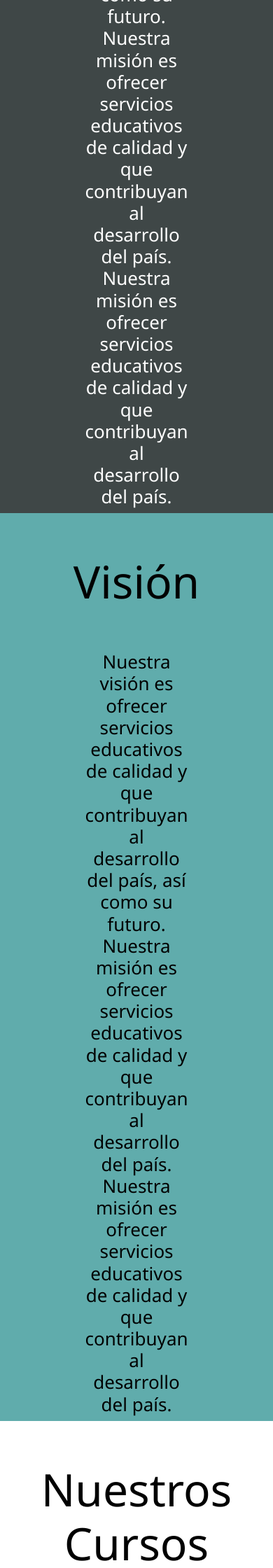
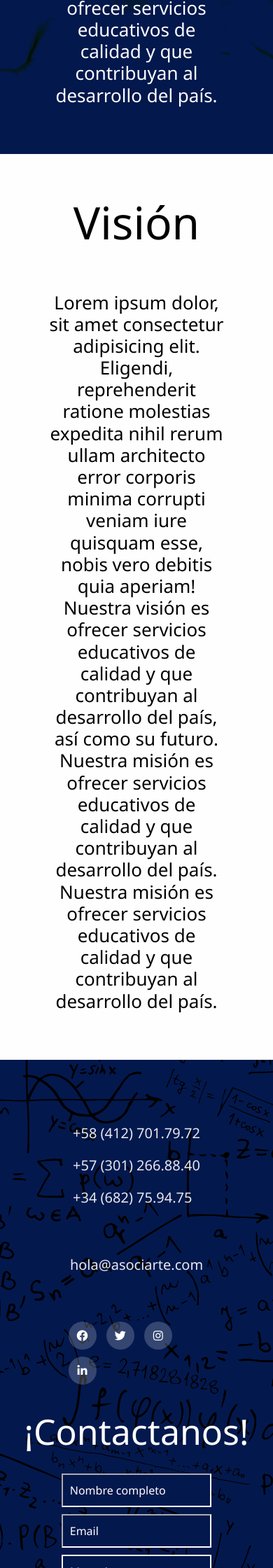
Before and after one commit to lesanpi/sc-elearning, a Flask app: page / in a window 390 px wide. Shown: the part 3160-5400 px from the top of the page at 70% size. Run offline with Flask 2, Linux system fonts and the light colour scheme.

Commit message:
Responsive, Contacto, Email, Telefono, Estilos de las secciones

```diff
--- a/static/css/aboutUs.css
+++ b/static/css/aboutUs.css
@@ -1,8 +1,8 @@
 .about-us-section{
     display: flex;
     flex-direction: column;
-    padding-top: 60px;
-    justify-content: flex-start;
+    padding: 60px 10px;
+    justify-content: center;
     width: 100%;
     min-height: calc(100vh - 100px);
     background-color: var(--About-us-background);
@@ -12,29 +12,33 @@
 .about-us-text{
     display: flex;
     flex-direction: column;
-    color: var(--secondary-color)
+    color: var(--secondary-color);
+
 }
 
 .about-us-text h1 {
     font-size: 64px;
     font-weight: 400;
     text-align: center;
-    margin-bottom: 60px;
+    margin-bottom: 40px;
 }
 
 .about-us-text h2 {
     margin-left: 120px;
     margin-right: 120px;
     font-size: 26px;
-    font-weight: 400;
+    font-weight: 500;
     text-align: center;
+
 }
+
 
 .about-us-figures{
     display: flex;
     justify-content: space-evenly;
     flex-wrap: wrap;
     margin-top: 50px;
+    margin-bottom: 10px;
 }
 
 .about-us-figure1, .about-us-figure2, .about-us-figure3 {
@@ -50,3 +54,12 @@
     display: block;
     margin: 0 auto;
 }
+
+@media (max-width: 768px){
+    .about-us-text h2 {
+        margin-left: 60px;
+        margin-right: 60px;
+
+    }
+
+}
--- /dev/null
+++ b/static/css/footer.css
@@ -0,0 +1,160 @@
+/*footer*/
+
+.footer-container{
+    margin:0;
+    padding:0;
+    max-width: 1170px;
+    margin:auto;
+    line-height: 1.5;
+    font-family: 'Poppins', sans-serif;
+}
+
+  .footer-row{
+      display: flex;
+      flex-wrap: wrap;
+      justify-content: center;
+      align-items: center;
+  }
+
+  ul{
+      list-style: none;
+    padding:0;
+  }
+
+  .footer{
+    /* background-image: url('../imgs/mision.jpg');   */
+    background-image: url("/static/imgs/formulaspng.png");
+    background-color: #03184d;
+    background-attachment: fixed;
+    background-blend-mode: darken;
+    background-size: cover;
+      padding-top: 40px;
+      padding-bottom: 90px;
+      margin-top: 0px;
+
+  }
+  .footer-col{
+    padding: 0 30px;
+  }
+  /* SOCIAL */
+  .footer-social{
+     width: 50%;
+     display: flex;
+     flex-direction: column;
+     justify-content: center;
+     align-items: center;
+     gap: 50px;
+  }
+  .footer-social h4{
+      color: white;
+      font-weight: 300;
+      font-size: 40px;
+  }
+  .footer-social .redessociales a{
+    display: inline-block;
+    height: 40px;
+    width: 40px;
+    background-color: rgba(255,255,255,0.2);
+    margin:0 10px 10px 0;
+    text-align: center;
+    line-height: 40px;
+    border-radius: 50%;
+    color: #ffffff;
+    transition: all 0.5s ease;
+}
+
+.footer-social .redessociales a:hover{
+    color: #24262b;
+    background-color: #ffffff;
+}
+
+
+.footer-phones p a, .footer-email p a{
+    text-decoration: none;
+    color: rgba(255,255,255, 0.9);
+    font-weight: 500;
+    font-size: 20px;
+}
+  /* FORM */
+  .footer-form{
+    width: 50%;
+    display: flex;
+    padding: 20px 0px;
+    flex-direction: column;
+    justify-content: center;
+    align-items: center;
+
+ }
+
+ .footer-form form {
+     display: flex;
+     flex-direction: column;
+     justify-content: center;
+     align-items: center;
+     gap: 10px;
+     padding: 2vw 4vw;
+     width: 90%;
+     max-width: 600px;
+ }
+
+ .footer-form form h3{
+     color: white;
+     font-weight: 300;
+     font-size: 50px;
+     text-align: center;
+     margin-bottom: 20px;
+ }
+ .footer-form form input::placeholder, .footer-form form textarea::placeholder{
+    color: white;
+    font-weight: 500;
+ }
+ .footer-form form input, .footer-form form textarea, .footer-form form button{
+    border-width: 2px;
+    border-color: white;
+    color: white;
+    background-color: var(--footer-color);
+
+ }
+ .footer-form form button{
+   font-weight: 500;
+ }
+ .footer-form form input{
+    padding: 10px;
+    width: 100%;
+    font-size: 16px;
+ }
+ .footer-form form textarea{
+    padding: 10px;
+    width: 100%;
+    font-size: 16px;
+
+
+ }
+ .footer-form form button{
+    padding: 10px;
+    width: 100%;
+    font-size: 18px;
+}
+
+  /* MEDIA QUERY*/
+
+@media (max-width: 768px){
+    .footer-row{
+      display: flex;
+      flex-direction: column;
+      justify-content: center;
+      align-items: center;
+
+  }
+  .footer-form{
+    width: 70%;
+ }
+ .footer{
+
+    padding-top: 90px;
+    padding-bottom: 90px;
+    margin-top: 0px;
+
+}
+
+}
--- a/static/css/globals.css
+++ b/static/css/globals.css
@@ -1,17 +1,26 @@
 :root{
+
+    /* COLORS */
     --primary-color: #fff;
-    --navbar-color: rgb(29, 26, 26);
+    --navbar-color: rgba(29, 26, 26);
     --secondary-color: #000000;
     --dark-pink: #e91e63;
     --blue-king: #536DFE;
     --dark-grey-color: #333;
+    --yellow: #dacd1b;
+    --darkBlue: #03184d;
+
+
     --cards-background-color: #fff;
     --footer-color: #03184d;
     --button-color: var(--navbar-color);
+
+    /*Sections colors*/
     --home-intro-background: #03184d;
-    --About-us-background: #dacd1b;
+    --About-us-background: #fefefe;
     --mision-background: #3f4747;
-    --vision-background: #60acac;
+    --vision-background: #fefefe;
+
     /* Cards colors*/
     --year-selected-color: #536DFE;
     --first-year-color: #536DFE;
--- a/static/css/mision.css
+++ b/static/css/mision.css
@@ -1,11 +1,16 @@
 .mision-section{
     display: flex;
     flex-direction: column;
-    justify-content: flex-start;
-    padding-top: 60px;
+    justify-content: center;
+    padding: 60px 10px;
     width: 100%;
     min-height: calc(100vh - 100px);
-    background-color: var(--mision-background);
+    background-image: url('../imgs/mision.jpg');
+    /* background-color: rgba(0,0,0,0.8); */
+    background-color: var(--darkBlue);
+    background-attachment: fixed;
+    background-blend-mode: darken;
+    background-size: cover;
     overflow: hidden;
 }
 
@@ -29,3 +34,15 @@
     font-weight: 400;
     text-align: center;
 }
+
+
+
+@media (max-width: 768px){
+    .mision-text h2{
+        margin-left: 60px;
+        margin-right: 60px;
+
+
+    }
+
+}
--- a/static/css/navbar.css
+++ b/static/css/navbar.css
@@ -326,102 +326,7 @@
 .contenedorcartas2 .cardelement .cara.cara2 .contenido a:hover{
   background: #333;
   color: #fff;
-} */
-
-
-
-/*footer*/
-
-    /* @import url('https://fonts.googleapis.com/css2?family=Poppins:wght@300;400;500;600;700&display=swap'); */
-
-.contenedorfooter{
-  margin:0;
-	padding:0;
-	max-width: 1170px;
-	margin:auto;
-  line-height: 1.5;
-	font-family: 'Poppins', sans-serif;
 }
-
-.rowfooter{
-	display: flex;
-	flex-wrap: wrap;
-}
-
-ul{
-	list-style: none;
-  padding:0;
-}
-
-.footer{
-	background-color: #03184d;
-    padding-top: 40px;
-    padding-bottom: 20px;
-    margin-top: 0px;
-}
-
-.footer-col{
-   width: 25%;
-   padding: 0 30px;
-}
-
-.footer-col h4{
-	font-size: 18px;
-	color: #ffffff;
-	text-transform: capitalize;
-	margin-bottom: 35px;
-	font-weight: 500;
-	position: relative;
-}
-
-.footer-col h4::before{
-	content: '';
-	position: absolute;
-	left:0;
-	bottom: -10px;
-	background-color: #3b93f7;
-	height: 2px;
-	width: 50px;
-}
-
-.footer-col ul li:not(:last-child){
-	margin-bottom: 10px;
-}
-
-.footer-col ul li a{
-	font-size: 16px;
-	text-transform: capitalize;
-	text-decoration: none;
-	font-weight: 300;
-	color: #bbbbbb;
-	display: block;
-  transition: all 0.3s ease;
-}
-
-.footer-col ul li a:hover{
-	color: #ffffff;
-	padding-left: 8px;
-}
-
-.footer-col .redessociales a{
-	display: inline-block;
-	height: 40px;
-	width: 40px;
-	background-color: rgba(255,255,255,0.2);
-	margin:0 10px 10px 0;
-	text-align: center;
-	line-height: 40px;
-	border-radius: 50%;
-	color: #ffffff;
-	transition: all 0.5s ease;
-}
-
-.footer-col .redessociales a:hover{
-	color: #24262b;
-	background-color: #ffffff;
-}
-
-/*responsive*/
 
 @media (min-width: 768px) and (max-width: 991px) {
   header ul li a{
@@ -440,7 +345,7 @@ ul{
     display: none;
     position: fixed;
     width: 100%;
-      background: #2f3640;
+    background: var(--navbar-color);
     top: -100%;
     left: 0;
     padding-left: 0px;
@@ -473,7 +378,7 @@ ul{
   header ul li div{
     position: relative;
     padding: 0 0 10px 0;
-      width: 50%;
+    width: 90%;
     border-bottom: solid;
     border-color: rgb(160, 160, 160);
     border-width: 1px;
@@ -481,13 +386,12 @@ ul{
   }
 
   header ul li a.active, header ul li a:hover{
-      color: #3b93f7;
+    color: white;
     border: none;
     background: none;
   }
 
   header ul li a:link, header ul li a:visited{
-      background-color: #2f3640;
   }
 
   header{
@@ -507,8 +411,5 @@ ul{
     margin: auto;
   }
 
-    .footer-col{
-      width: 50%;
-      margin-bottom: 30px;
+
 }
-  }
--- a/static/css/vision.css
+++ b/static/css/vision.css
@@ -1,8 +1,8 @@
 .vision-section{
     display: flex;
     flex-direction: column;
-    justify-content: flex-start;
-    padding-top: 60px;
+    justify-content: center;
+    padding: 60px 10px;
     width: 100%;
     min-height: calc(100vh - 100px);
     background-color: var(--vision-background);
@@ -26,6 +26,16 @@
     margin-left: 120px;
     margin-right: 120px;
     font-size: 26px;
-    font-weight: 400;
+    font-weight: 500;
     text-align: center;
 }
+
+@media (max-width: 768px){
+    .vision-text h2{
+        margin-left: 60px;
+        margin-right: 60px;
+
+
+    }
+
+}
--- a/templates/index.html
+++ b/templates/index.html
@@ -11,6 +11,7 @@
     <link href="https://cdn.jsdelivr.net/npm/bootstrap@5.0.2/dist/css/bootstrap.min.css" rel="stylesheet" integrity="sha384-EVSTQN3/azprG1Anm3QDgpJLIm9Nao0Yz1ztcQTwFspd3yD65VohhpuuCOmLASjC" crossorigin="anonymous">
     <link rel="stylesheet" href="/static/css/globals.css">
     <link rel="stylesheet" href="/static/css/navbar.css">
+    <link rel="stylesheet" href="/static/css/footer.css">
     <link rel="stylesheet" href="/static/css/homeIntro.css">
     <link rel="stylesheet" href="/static/css/aboutUs.css">
     <link rel="stylesheet" href="/static/css/mision.css">
@@ -76,7 +77,7 @@
       </div>
 
       <div class="home-intro-image">
-        <img src="static\imgs\LogoAsociarteBlanco.png" alt="asociarte" width="500" height="500">
+        <img src="static\imgs\LogoAsociarteBlanco.png" alt="asociarte">
       </div>
 
     </div>
@@ -113,7 +114,7 @@
 
       <div class="mision-text">
         <h1>Misión</h1>
-        <h2>Nuestra misión es ofrecer servicios educativos de calidad y que contribuyan al desarrollo del país, así como su futuro. Nuestra misión es ofrecer servicios educativos de calidad y que contribuyan al desarrollo del país. Nuestra misión es ofrecer servicios educativos de calidad y que contribuyan al desarrollo del país.</h2>
+        <h2>Lorem ipsum dolor sit amet consectetur adipisicing elit. Dolorum, error minima tempora laborum ea dolores incidunt. Corrupti magni perferendis sapiente? Itaque, omnis doloremque. Earum tenetur odio quod magnam debitis at? Nuestra misión es ofrecer servicios educativos de calidad y que contribuyan al desarrollo del país, así como su futuro. Nuestra misión es ofrecer servicios educativos de calidad y que contribuyan al desarrollo del país. Nuestra misión es ofrecer servicios educativos de calidad y que contribuyan al desarrollo del país.</h2>
       </div>
 
     </div>
@@ -123,43 +124,28 @@
 
       <div class="vision-text">
         <h1>Visión</h1>
-        <h2>Nuestra visión es ofrecer servicios educativos de calidad y que contribuyan al desarrollo del país, así como su futuro. Nuestra misión es ofrecer servicios educativos de calidad y que contribuyan al desarrollo del país. Nuestra misión es ofrecer servicios educativos de calidad y que contribuyan al desarrollo del país.</h2>
+        <h2>Lorem ipsum dolor, sit amet consectetur adipisicing elit. Eligendi, reprehenderit ratione molestias expedita nihil rerum ullam architecto error corporis minima corrupti veniam iure quisquam esse, nobis vero debitis quia aperiam! Nuestra visión es ofrecer servicios educativos de calidad y que contribuyan al desarrollo del país, así como su futuro. Nuestra misión es ofrecer servicios educativos de calidad y que contribuyan al desarrollo del país. Nuestra misión es ofrecer servicios educativos de calidad y que contribuyan al desarrollo del país.</h2>
       </div>
 
     </div>
 
 
-    <div class="course-section" id="cartas">
-      <h1>Nuestros Cursos</h1>
 
-      <div class="course-cards-container">
-
-        {{ card_curso_macro("1er año","Este es un párrafo de prueba solo estoy llenando este espacio a ver qué sale","1","#128051")}}
-
-        {{ card_curso_macro("2do año","Este es un párrafo de prueba solo estoy llenando este espacio a ver qué sale","2","#129436")}}
-
-        {{ card_curso_macro("3er año","Este es un párrafo de prueba solo estoy llenando este espacio a ver qué sale","3","#128010")}}
-
-        {{ card_curso_macro("4to año","Este es un párrafo de prueba solo estoy llenando este espacio a ver qué sale","4","#129426")}}
-
-        {{ card_curso_macro("5to año","Este es un párrafo de prueba solo estoy llenando este espacio a ver qué sale","5","#129409")}}
-
-      </div>
-    </div>
 
 
     <footer class="footer" id="footer">
-      <div class="contenedorfooter">
-        <div class="rowfooter">
+      <div class="footer-container">
+        <div class="footer-row">
 
-          {{ footer_col3("Compañía", "Acerca De Nosotros", "Nuestros Servicios", "Políticas") }}
-
-          {{ footer_col4("Ayuda", "FAQ", "Qué", "Otros", "Aspectos") }}
-
-          {{ footer_col4("Tienda Online", "Esta", "Empresa", "Crece", "Rápido") }}
-
-          <div class="footer-col">
-            <h4>Contáctanos</h4>
+          <div class="footer-social">
+            <div class="footer-phones">
+              <p><a href="tel:+584127017972" target="_blank" rel="noopener">+58 (412) 701.79.72</a></p>
+              <p><a href="tel:+573012668840" target="_blank" rel="noopener">+57 (301) 266.88.40</a></p>
+              <p><a href="tel:+34682759475" target="_blank" rel="noopener">+34 (682) 75.94.75</a></p>
+            </div>
+            <div class="footer-email">
+              <p><a href="mailto:hola@asociarte.com" target="_blank" rel="noopener">hola@asociarte.com</a></p>
+            </div>
             <div class="redessociales">
               <a href="#"><i class="fab fa-facebook-f"></i></a>
               <a href="#"><i class="fab fa-twitter"></i></a>
@@ -167,6 +153,15 @@
               <a href="#"><i class="fab fa-linkedin-in"></i></a>
             </div>
 
+          </div>
+          <div class="footer-form">
+              <form action="">
+                <h3>¡Contactanos!</h3>
+                <input type="text" id="name" placeholder="Nombre completo" required>
+                <input type="email" id="email" placeholder="Email" required>
+                <textarea name="message" id="message" cols="30" rows="5" placeholder="Mensaje"></textarea>
+                <button type="submit">Enviar</button>
+              </form>
           </div>
         </div>
       </div>
```
Also changed, not shown: static/css/homeIntro.css (+33 -51 lines), templates/course_section.html (added, +17 -0 lines), static/imgs/mision.jpg (added). Lines whose indentation alone changed are shown as unchanged.
